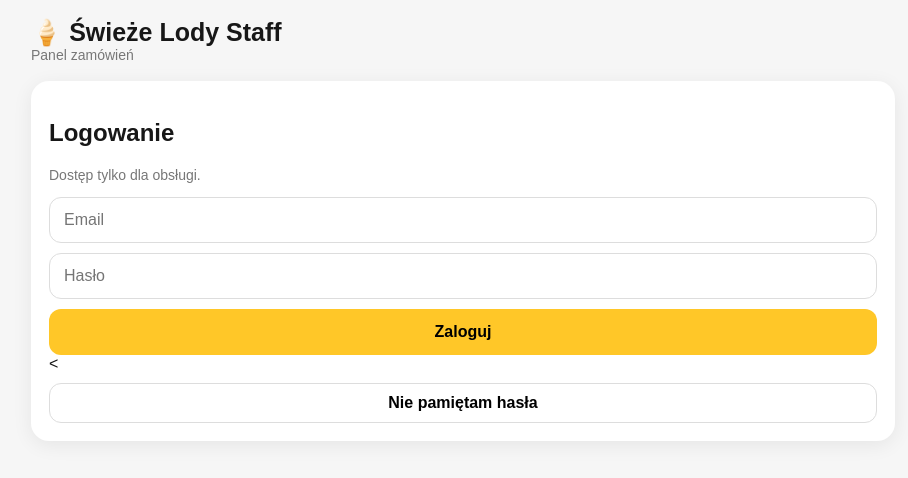
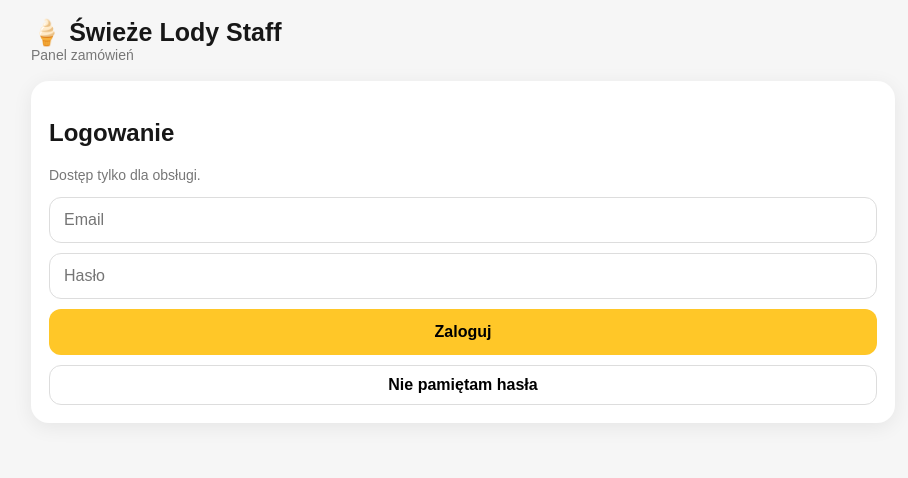
Before and after one commit to alenakrents-del/swieze-lody-app, a plain HTML site: page staff.html in a window 1280 px wide. Shown: the whole page, without its empty margins (177-1085 px from the left). Drawn offline with nearby package versions, Linux system fonts and the light colour scheme.

Commit message:
Update staff.html

```diff
--- a/staff.html
+++ b/staff.html
@@ -333,7 +333,7 @@
       >
         Zaloguj
       </button>
-      <<button
+      <button
   id="resetPasswordBtn"
   class="secondary"
   type="button"
@@ -573,7 +573,6 @@ const resetPasswordBtn =
         await checkStaff();
       }
     );
-   logoutBtn.addEventListener(
      resetPasswordBtn.addEventListener(
   'click',
   async () => {
@@ -611,7 +610,8 @@ const resetPasswordBtn =
       '<div class="notice">Sprawdź swoją skrzynkę email.</div>';
   }
 );
-    'click',
+    logoutBtn.addEventListener(
+      'click',
       async () => {
 
         await sb.auth.signOut();
```
